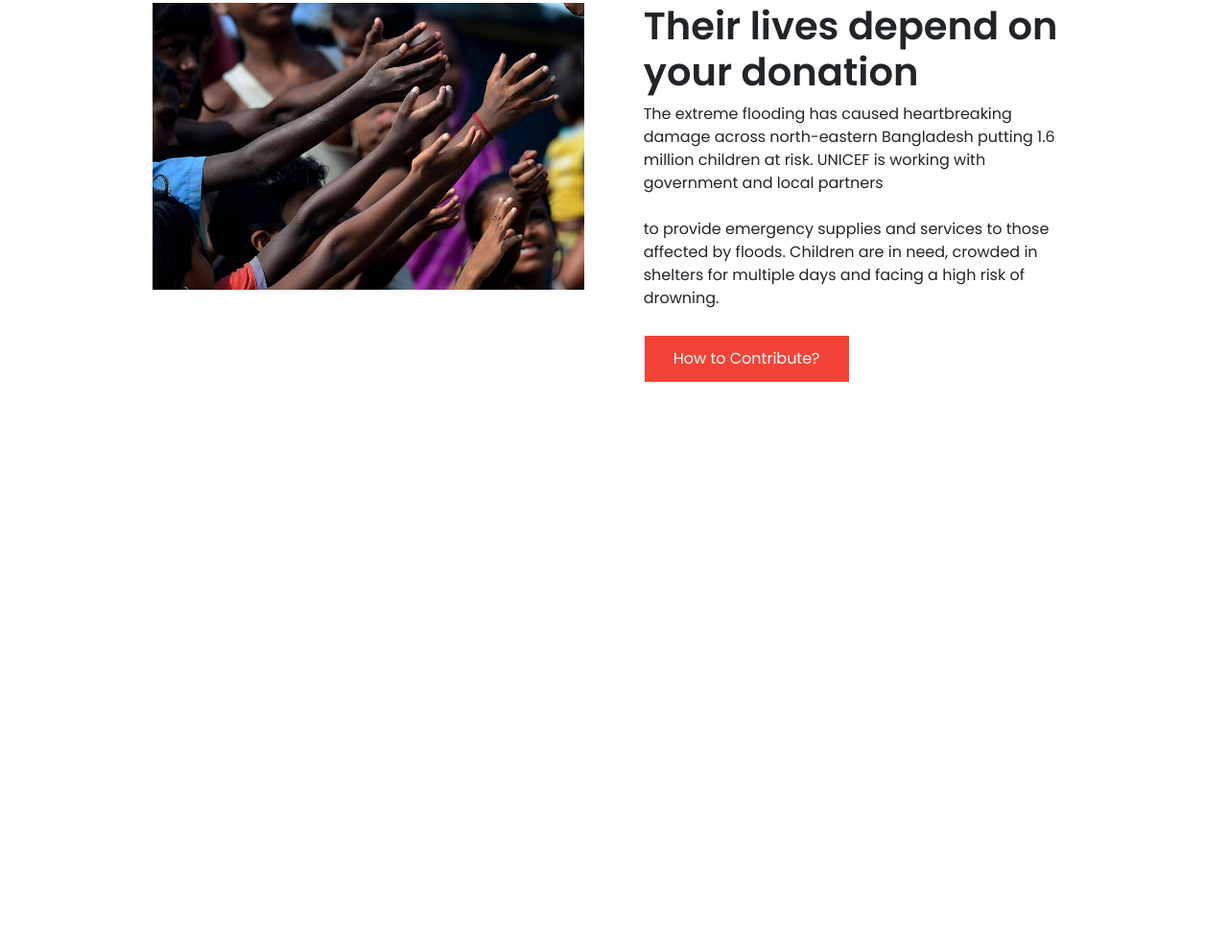
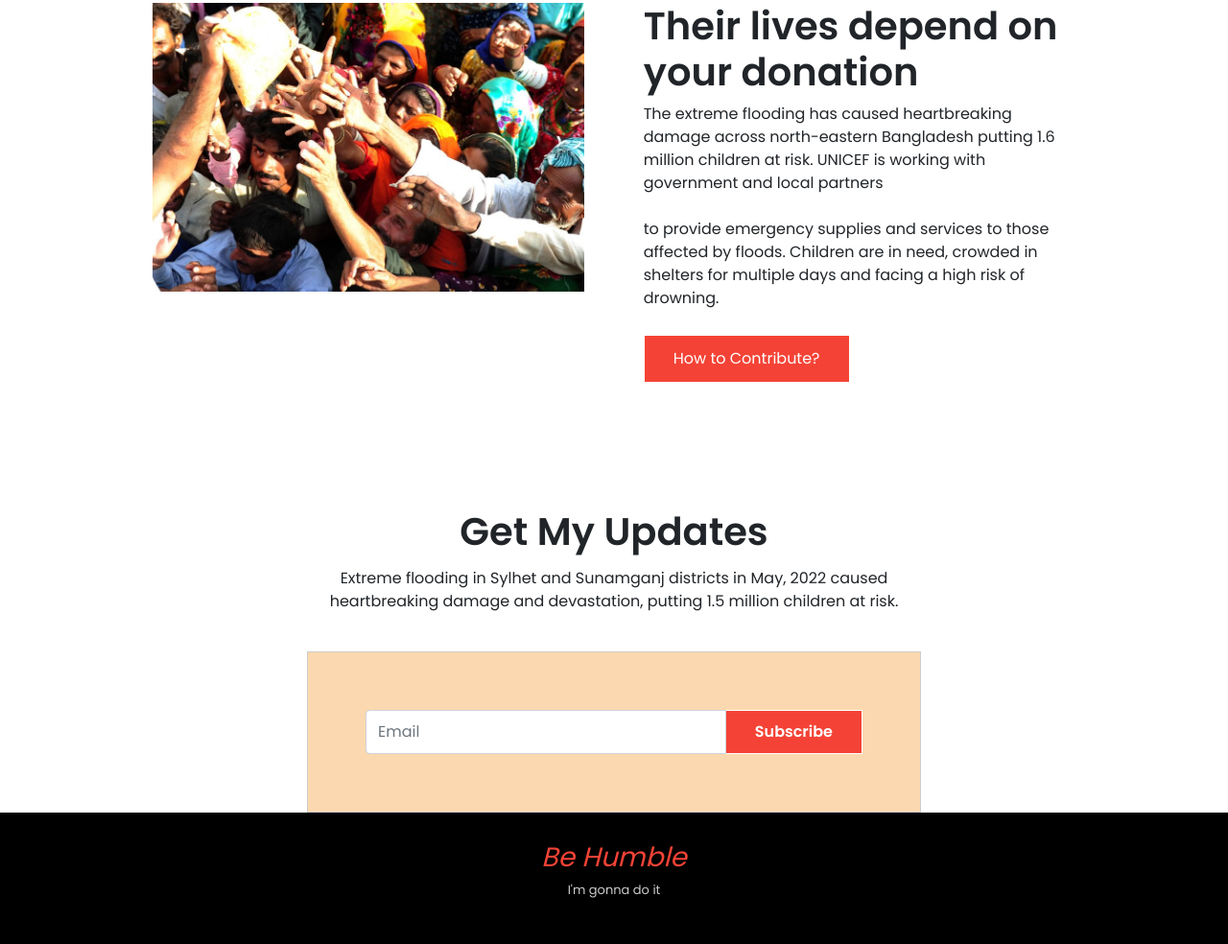
Before and after one commit to Anisibbl/my-assignment-1, a plain HTML site: page index.html in a window 1280 px wide. Shown: the part 2608-3592 px from the top of the page at 96% size. Before the commit the page ends 3038 px from the top, so only its background shows below. Drawn offline with Linux system fonts and the light colour scheme.

Commit message:
footert added

```diff
--- a/index.html
+++ b/index.html
@@ -114,7 +114,7 @@
 
     <section class="flexible-container2">
       <div class="part-2">
-        <img src="images/donation13.jpg" alt="" />
+        <img src="images/donation0.jpg" alt="" />
       </div>
       <div class="part-2">
         <h1>Their lives depend on your donation</h1>
@@ -128,5 +128,23 @@
         <a href="" class="hero-btn2">How to Contribute?</a>
       </div>
     </section>
+    <section class="part-3">
+      <h1>Get My Updates</h1>
+      <p>
+        Extreme flooding in Sylhet and Sunamganj districts in May, 2022 caused heartbreaking damage
+        and devastation, putting 1.5 million children at risk.
+      </p>
+      <div class="form">
+        <div class="input-group">
+          <input type="text" class="form-control" placeholder="Email" />
+          <button class="btn-form" type="button">Subscribe</button>
+        </div>
+      </div>
+    </section>
+
+    <footer>
+      <h3>Be Humble</h3>
+      <p>I'm gonna do it</p>
+    </footer>
   </body>
 </html>
--- a/style.css
+++ b/style.css
@@ -151,13 +151,40 @@ margin: 3%;
 .part-2 h1{
 font-weight: 600;
 }
-.hero-btn2 {
-display: inline-block;
-text-decoration: none;
-color: #fff;
-border: 1px solid #fff;
-background: #f44336;
-margin-top: 10px;
-padding: 12px 30px;
-font-size: 16px;
+.part-3{
+  text-align: center;
+  align-items: center;
+  width: 50%;
+  margin: 0 auto;
+  padding-top: 100px;
 }
+.part-3 h1{
+  font-weight: 600;
+  padding-bottom: 5px;
+}
+.form{
+  margin-top: 40px;
+  padding: 60px;
+  background-color: #fbd8af;
+  border: 1px solid #ccc;
+  box-sizing: border-box;
+}
+.btn-form{
+  background: #f44336;
+  padding: 10px 30px;
+  color: #fff;
+}
+
+footer{
+  background: #000;
+  text-align: center;
+  padding: 30px;
+}
+footer h3{
+  color: #f44336;
+  font-style: italic;
+}
+footer p{
+  color: #ccc;
+  font-size: small;
+}
```
